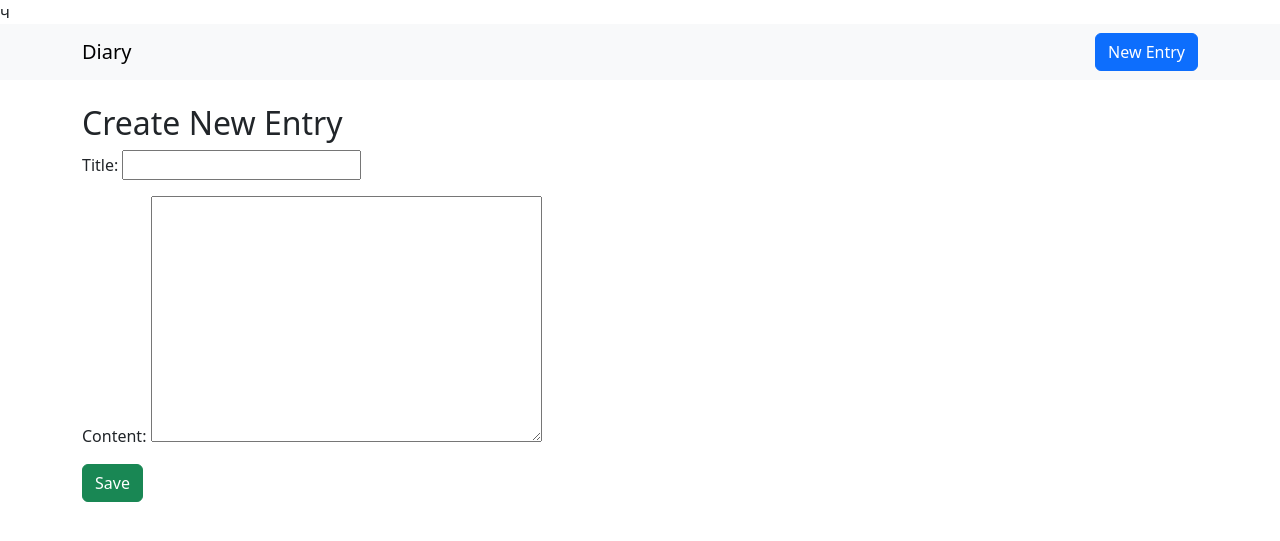
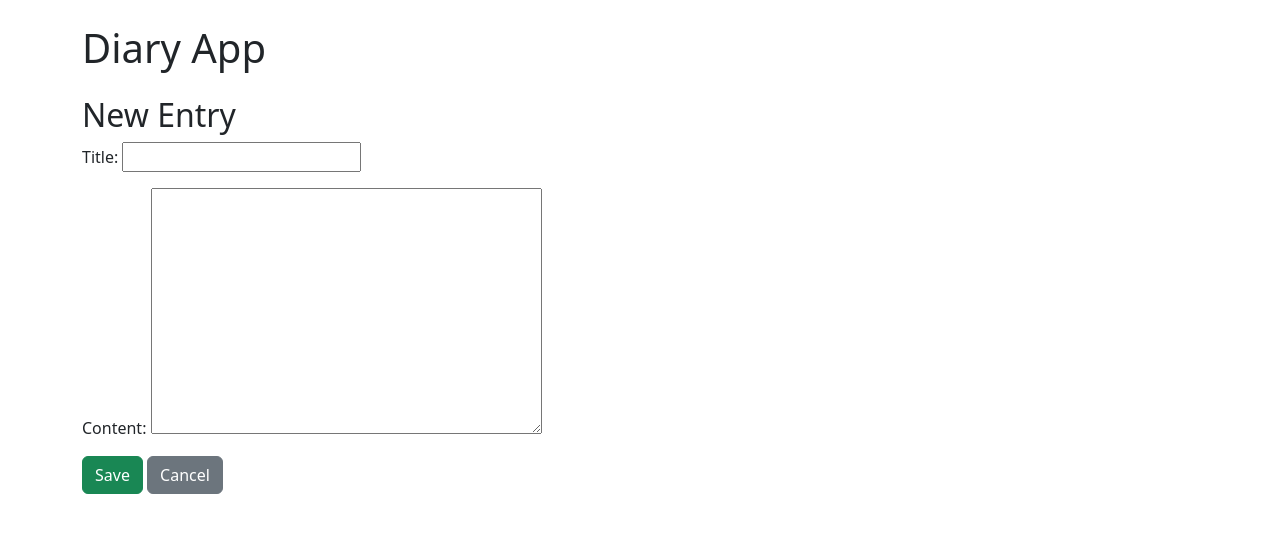
Before and after one commit to ayanchikzxc/PythonProject, a Django app: page /entry/create/ in a window 1280 px wide. Shown: the top 541 px of the page. Run offline with Django 5.2, Linux system fonts and the light colour scheme.

Commit message:
week 11 work

```diff
--- a/DiaryApp/admin.py
+++ b/DiaryApp/admin.py
@@ -1,7 +1,7 @@
 from django.contrib import admin
-from .models import Entry
+from .models import DiaryEntry
 
-@admin.register(Entry)
+admin.site.register(DiaryEntry)
 class EntryAdmin(admin.ModelAdmin):
     list_display = ('title', 'created_at', 'updated_at')
     search_fields = ('title',)
--- a/DiaryApp/forms.py
+++ b/DiaryApp/forms.py
@@ -1,7 +1,7 @@
 from django import forms
-from .models import Entry
+from .models import DiaryEntry
 
-class EntryForm(forms.ModelForm):
+class DiaryEntryForm(forms.ModelForm):
     class Meta:
-        model = Entry
+        model = DiaryEntry
         fields = ['title', 'content']
--- a/DiaryApp/models.py
+++ b/DiaryApp/models.py
@@ -1,7 +1,7 @@
 from django.db import models
 
-class Entry(models.Model):
-    title = models.CharField(max_length=100)
+class DiaryEntry(models.Model):
+    title = models.CharField(max_length=200)
     content = models.TextField()
     created_at = models.DateTimeField(auto_now_add=True)
     updated_at = models.DateTimeField(auto_now=True)
--- a/DiaryApp/templates/DiaryApp/base.html
+++ b/DiaryApp/templates/DiaryApp/base.html
@@ -2,20 +2,14 @@
 <html lang="en">
 <head>
     <meta charset="UTF-8">
-    <meta name="viewport" content="width=device-width, initial-scale=1.0">
     <title>Diary App</title>
-    <link rel="stylesheet" href="https://cdn.jsdelivr.net/npm/bootstrap@5.3.0/dist/css/bootstrap.min.css">ч
+    <link href="https://cdn.jsdelivr.net/npm/bootstrap@5.3.5/dist/css/bootstrap.min.css" rel="stylesheet" integrity="sha384-SgOJa3DmI69IUzQ2PVdRZhwQ+dy64/BUtbMJw1MZ8t5HZApcHrRKUc4W0kG879m7" crossorigin="anonymous">
 </head>
 <body>
-    <nav class="navbar navbar-expand-lg navbar-light bg-light">
-        <div class="container">
-            <a class="navbar-brand" href="{% url 'index' %}">Diary</a>
-            <a class="btn btn-primary" href="{% url 'create_entry' %}">New Entry</a>
-        </div>
-    </nav>
-
     <div class="container mt-4">
-        {% block content %}{% endblock %}
+        <h1 class="mb-4">Diary App</h1>
+        {% block content %}
+        {% endblock %}
     </div>
 </body>
 </html>
--- a/DiaryApp/templates/DiaryApp/entry_form.html
+++ b/DiaryApp/templates/DiaryApp/entry_form.html
@@ -1,9 +1,10 @@
-{% extends "DiaryApp/base.html" %}
+{% extends 'DiaryApp/base.html' %}
 {% block content %}
-    <h2>{{ form_title }}</h2>
+    <h2>{% if form.instance.pk %}Edit Entry{% else %}New Entry{% endif %}</h2>
     <form method="post">
         {% csrf_token %}
         {{ form.as_p }}
         <button type="submit" class="btn btn-success">Save</button>
+        <a href="{% url 'index' %}" class="btn btn-secondary">Cancel</a>
     </form>
 {% endblock %}
--- a/DiaryApp/urls.py
+++ b/DiaryApp/urls.py
@@ -3,8 +3,8 @@ from . import views
 
 urlpatterns = [
     path('', views.index, name='index'),
+    path('entry/<int:entry_id>/', views.entry_detail, name='entry_detail'),
     path('entry/create/', views.create_entry, name='create_entry'),
-    path('entry/<int:entry_id>/', views.view_entry, name='view_entry'),
     path('entry/<int:entry_id>/edit/', views.edit_entry, name='edit_entry'),
     path('entry/<int:entry_id>/delete/', views.delete_entry, name='delete_entry'),
 ]
--- a/DiaryApp/views.py
+++ b/DiaryApp/views.py
@@ -1,39 +1,39 @@
 from django.shortcuts import render, get_object_or_404, redirect
-from .models import Entry
-from .forms import EntryForm
+from .models import DiaryEntry
+from .forms import DiaryEntryForm
 
 def index(request):
-    entries = Entry.objects.all()
+    entries = DiaryEntry.objects.all().order_by('-created_at')
     return render(request, 'DiaryApp/index.html', {'entries': entries})
 
-def view_entry(request, entry_id):
-    entry = get_object_or_404(Entry, id=entry_id)
+def entry_detail(request, entry_id):
+    entry = get_object_or_404(DiaryEntry, id=entry_id)
     return render(request, 'DiaryApp/entry_detail.html', {'entry': entry})
 
 def create_entry(request):
-    if request.method == "POST":
-        form = EntryForm(request.POST)
+    if request.method == 'POST':
+        form = DiaryEntryForm(request.POST)
         if form.is_valid():
             form.save()
             return redirect('index')
     else:
-        form = EntryForm()
-    return render(request, 'DiaryApp/entry_form.html', {'form': form, 'form_title': "Create New Entry"})
+        form = DiaryEntryForm()
+    return render(request, 'DiaryApp/entry_form.html', {'form': form})
 
 def edit_entry(request, entry_id):
-    entry = get_object_or_404(Entry, id=entry_id)
-    if request.method == "POST":
-        form = EntryForm(request.POST, instance=entry)
+    entry = get_object_or_404(DiaryEntry, id=entry_id)
+    if request.method == 'POST':
+        form = DiaryEntryForm(request.POST, instance=entry)
         if form.is_valid():
             form.save()
-            return redirect('view_entry', entry_id=entry.id)
+            return redirect('entry_detail', entry_id=entry.id)
     else:
-        form = EntryForm(instance=entry)
-    return render(request, 'DiaryApp/entry_form.html', {'form': form, 'form_title': "Edit Entry"})
+        form = DiaryEntryForm(instance=entry)
+    return render(request, 'DiaryApp/entry_form.html', {'form': form})
 
 def delete_entry(request, entry_id):
-    entry = get_object_or_404(Entry, id=entry_id)
-    if request.method == "POST":
+    entry = get_object_or_404(DiaryEntry, id=entry_id)
+    if request.method == 'POST':
         entry.delete()
         return redirect('index')
-    return render(request, 'DiaryApp/entry_detail.html', {'entry': entry})
+    return render(request, 'DiaryApp/delete_confirm.html', {'entry': entry})
```
Also changed, not shown: DiaryApp/templates/DiaryApp/delete_confirm.html (added, +9 -0 lines), DiaryApp/templates/DiaryApp/entry_detail.html (+9 -3 lines), DiaryApp/templates/DiaryApp/index.html (+8 -6 lines).
